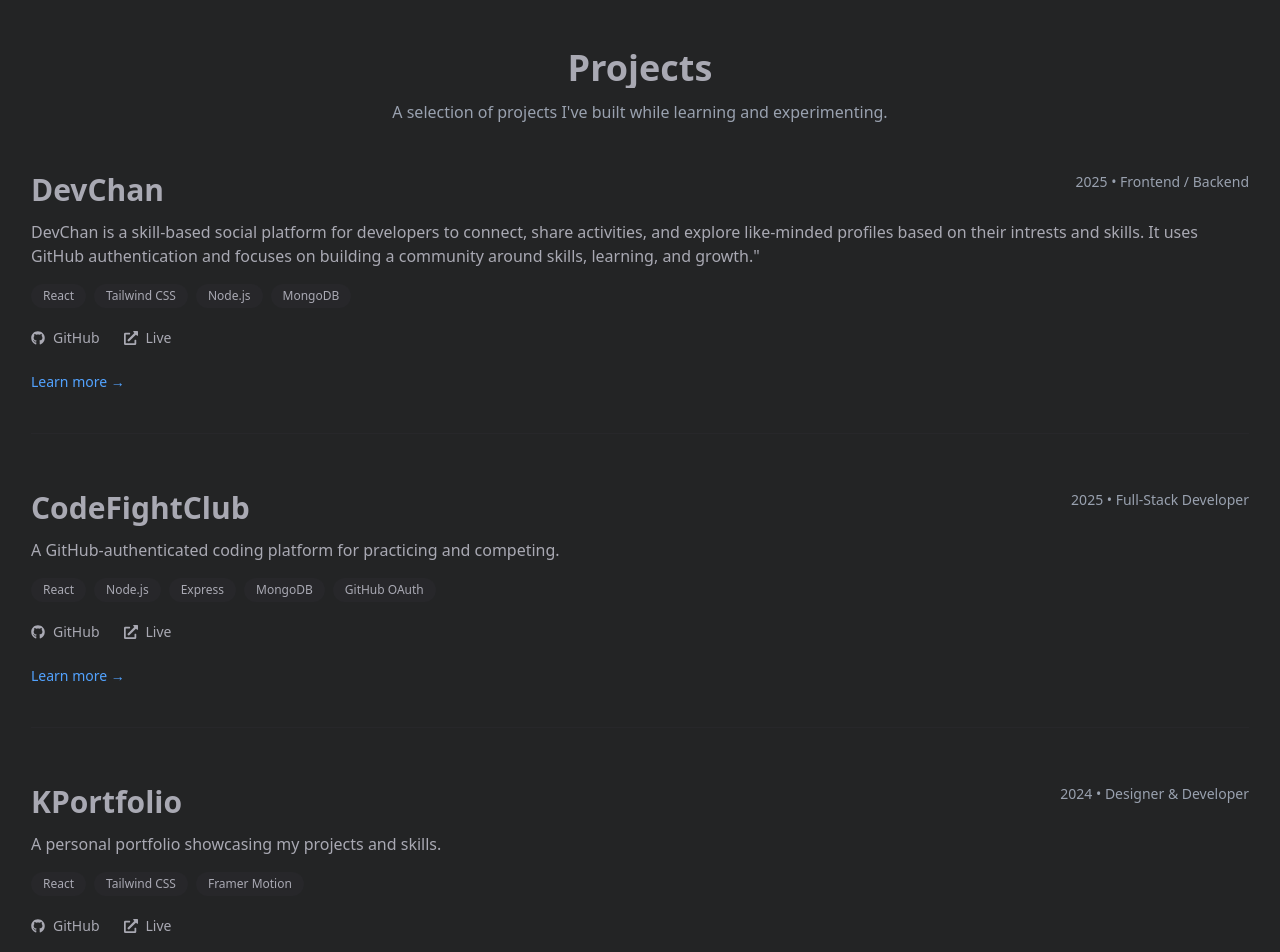
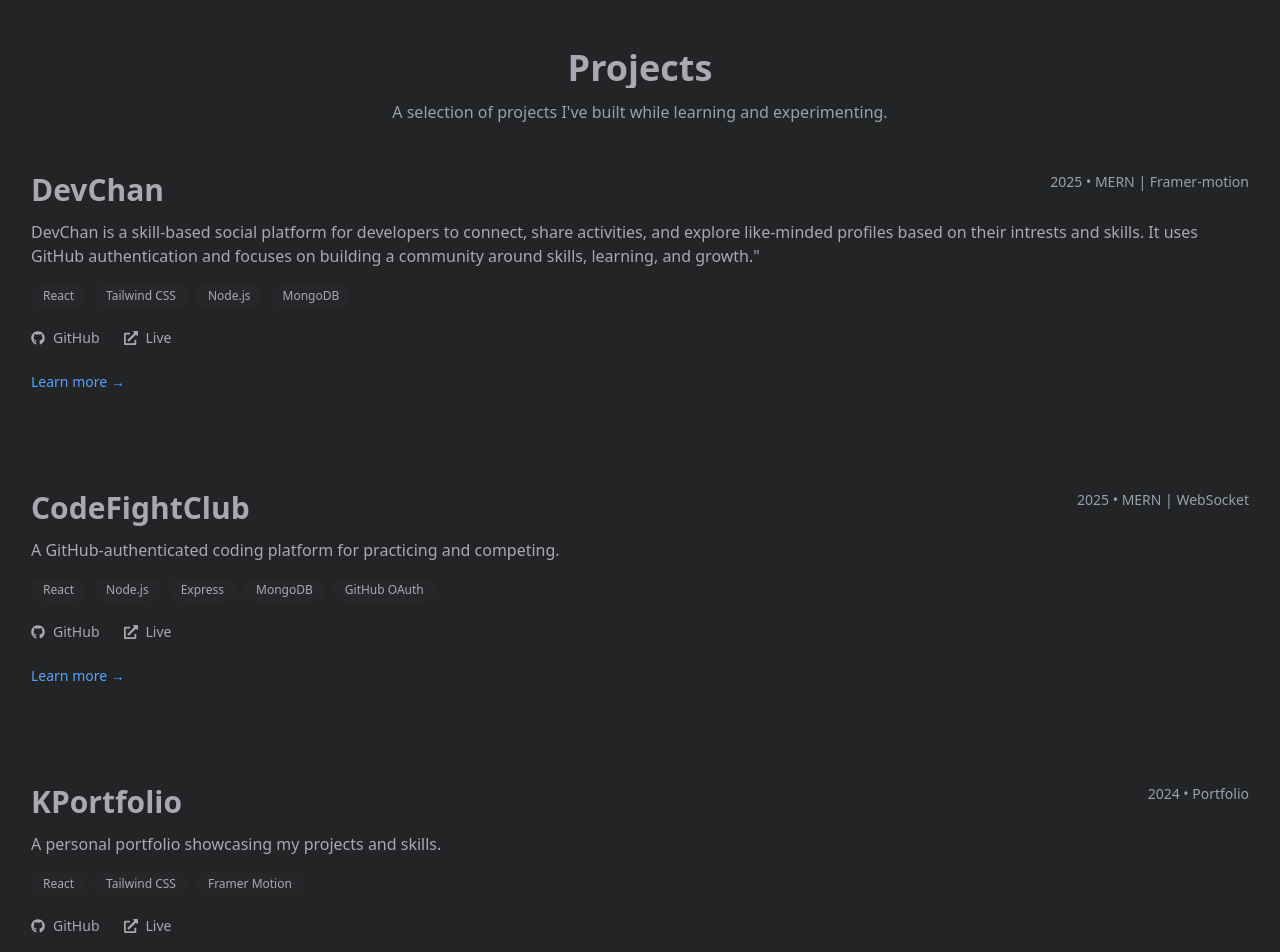
Before and after one commit to ketanpatil29/kPortfolio, a React (Vite) app: page /projects in a window 1280 px wide. Shown: the top 952 px of the page. Built offline with nearby package versions, Linux system fonts and the light colour scheme.

Commit message:
Update type of projects in Projects.jsx

```diff
--- a/src/components/Projects.jsx
+++ b/src/components/Projects.jsx
@@ -25,7 +25,7 @@ const projects = [
         id: "devchan",
         title: "DevChan",
         year: "2025",
-        role: "Frontend / Backend",
+        projectType: "MERN | Framer-motion",
         short:
             `DevChan is a skill-based social platform for developers to connect, share activities, and explore like-minded profiles based on their intrests and skills.
        It uses GitHub authentication and focuses on building a community around skills, learning, and growth."`,
@@ -43,7 +43,7 @@ const projects = [
         id: "codefightclub",
         title: "CodeFightClub",
         year: "2025",
-        role: "Full-Stack Developer",
+        projectType: "MERN | WebSocket",
         short:
             "A GitHub-authenticated coding platform for practicing and competing.",
         long:
@@ -57,7 +57,7 @@ const projects = [
         id: "kportfolio",
         title: "KPortfolio",
         year: "2024",
-        role: "Designer & Developer",
+        projectType: "Portfolio",
         short:
             "A personal portfolio showcasing my projects and skills.",
         long:
@@ -131,7 +131,7 @@ const Projects = () => {
                         <div className="flex flex-col md:flex-row md:justify-between">
                             <h2 className="text-3xl font-semibold">{project.title}</h2>
                             <span className="text-sm text-gray-400">
-                                {project.year} • {project.role}
+                                {project.year} • {project.projectType}
                             </span>
                         </div>
 
```
